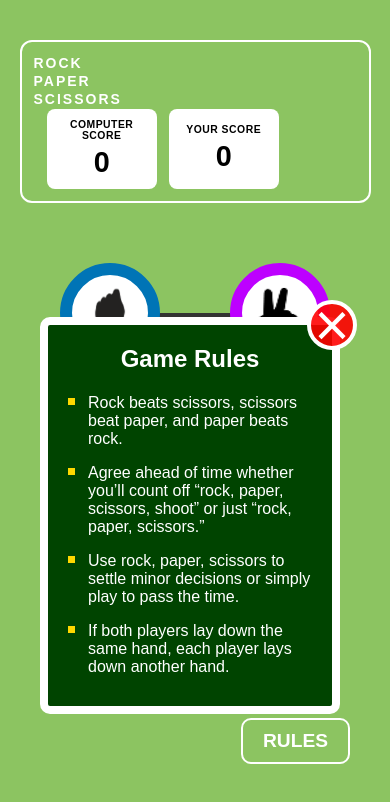
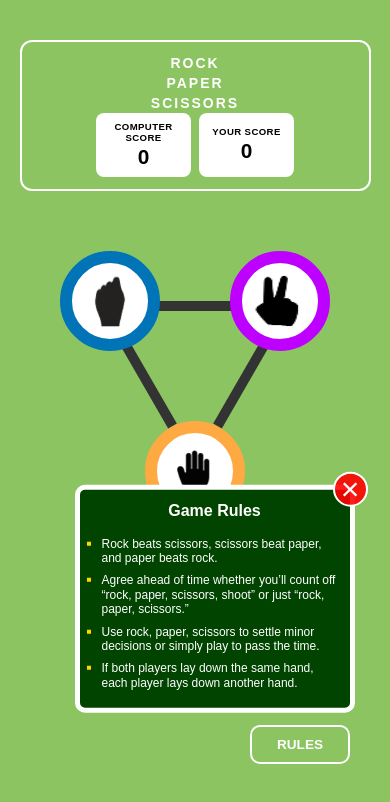
Before and after one commit to Gouravsharma20/StonePaper-Battle, a website: page index.html in a window 390 px wide. Both pictures are taken after a click on the button "RULES". Drawn offline with Linux system fonts and the light colour scheme.

Commit message:
changes made

```diff
--- a/css/responsive/mobile.css
+++ b/css/responsive/mobile.css
@@ -2,7 +2,7 @@
 /* Make header centered and responsive */
 .header {
   width: 90%;
-  max-width: 1000px;    /* prevents it getting too wide on tall narrow screens */
+  max-width: 1000px;
   margin: 40px auto 0;
   display: flex;
   align-items: center;
@@ -14,10 +14,10 @@
 /* Footer buttons: place on the right by default using flexbox */
 .footer-buttons {
   display: flex;
-  justify-content: flex-end; /* buttons appear at right edge */
+  justify-content: flex-end;
   align-items: center;
-  gap: 12px;                 /* space between RULES and NEXT when both present */
-  padding-right: 20px;      /* adjust if you want them slightly inset from edge */
+  gap: 12px;
+  padding-right: 20px;
   height: 56px;
   box-sizing: border-box;
 }
@@ -119,6 +119,14 @@
 
   .header .title-text {
     font-size: 14px;
+    display: flex;
+    flex-direction: column;
+    align-items: center;
+    justify-content: center;
+    gap: 2px;
+    line-height: 1.1;
+    flex: 1;
+
   }
 
   .header .title-text p {
@@ -130,7 +138,6 @@
   .choice img {
     width: 70%;
     height: 70%;
-    /* object-fit: cover; */
   }
 
   /* Reduce result choice circle sizes */
@@ -171,4 +178,120 @@
     gap: 12px;
     padding: 16px;
   }
+
+  .footer-buttons {
+    bottom: 15px;
+    right: 15px;
+    gap: 8px;
+  }
+
+  .rules-btn,
+  .next-btn {
+    padding: 8px 12px;
+    font-size: 0.75rem;
+    min-width: 85px;
+  }
+
+
+  .rules-box {
+    position: fixed;
+    bottom:2% ;
+    left: 55%;
+    transform: translate(-50%, -50%);
+    width: 90vw;
+    max-width: 280px;
+    padding: 12px;
+    border: 5px solid var(--color-white);
+  }
+
+  .rules-header h2 {
+    font-size: 1rem;
+  }
+
+  .close-btn {
+    top: -30px;
+    right: -30px;
+    width: 35px;
+    height: 35px;
+    font-size: 2rem;
+    border: 2px solid var(--color-white);
+  }
+
+  .rules-box ul {
+    padding-left: 10px;
+  }
+
+  .rules-box li {
+    margin-bottom: 6px;
+    font-size: 0.75rem;
+    line-height: 1.2;
+  }
+
+  .rules-box li::marker {
+    font-size: 0.9rem;
+  }
+
+  .score-board {
+    gap: 8px;
+    width: 100%;
+  }
+
+  .score {
+    min-width: 75px;
+    max-width: 95px;
+    padding: 8px 10px;
+    flex: 1 1 45%;
+  }
+
+  .score p {
+    font-size: 0.6rem;
+    letter-spacing: 0.4px;
+    margin-bottom: 2px;
+  }
+
+  .score h2 {
+    font-size: 1.3rem;
+  }
 }
+
+
+
+@media (max-width: 600px) {
+  .footer-buttons {
+    position: fixed;
+    bottom: 20px;
+    right: 20px;
+    display: flex;
+    flex-direction: column;
+    gap: 10px;
+    padding: 0;
+    height: auto;
+    z-index: 100;
+  }
+
+  .rules-btn {
+    padding: 10px 16px;
+    font-size: 0.85rem;
+    min-width: 100px;
+    text-align: center;
+  }
+
+  .next-btn {
+    position: relative;
+    bottom: auto;
+    right: auto;
+    padding: 10px 16px;
+    font-size: 0.85rem;
+    min-width: 100px;
+    text-align: center;
+  }
+
+  .footer-buttons.next-visible .rules-btn {
+    right: auto;
+  }
+
+  .footer-buttons.next-visible .next-btn {
+    right: auto;
+    display: inline-block;
+  }
+}
```
Also changed, not shown: index.html (+0 -1 lines).
